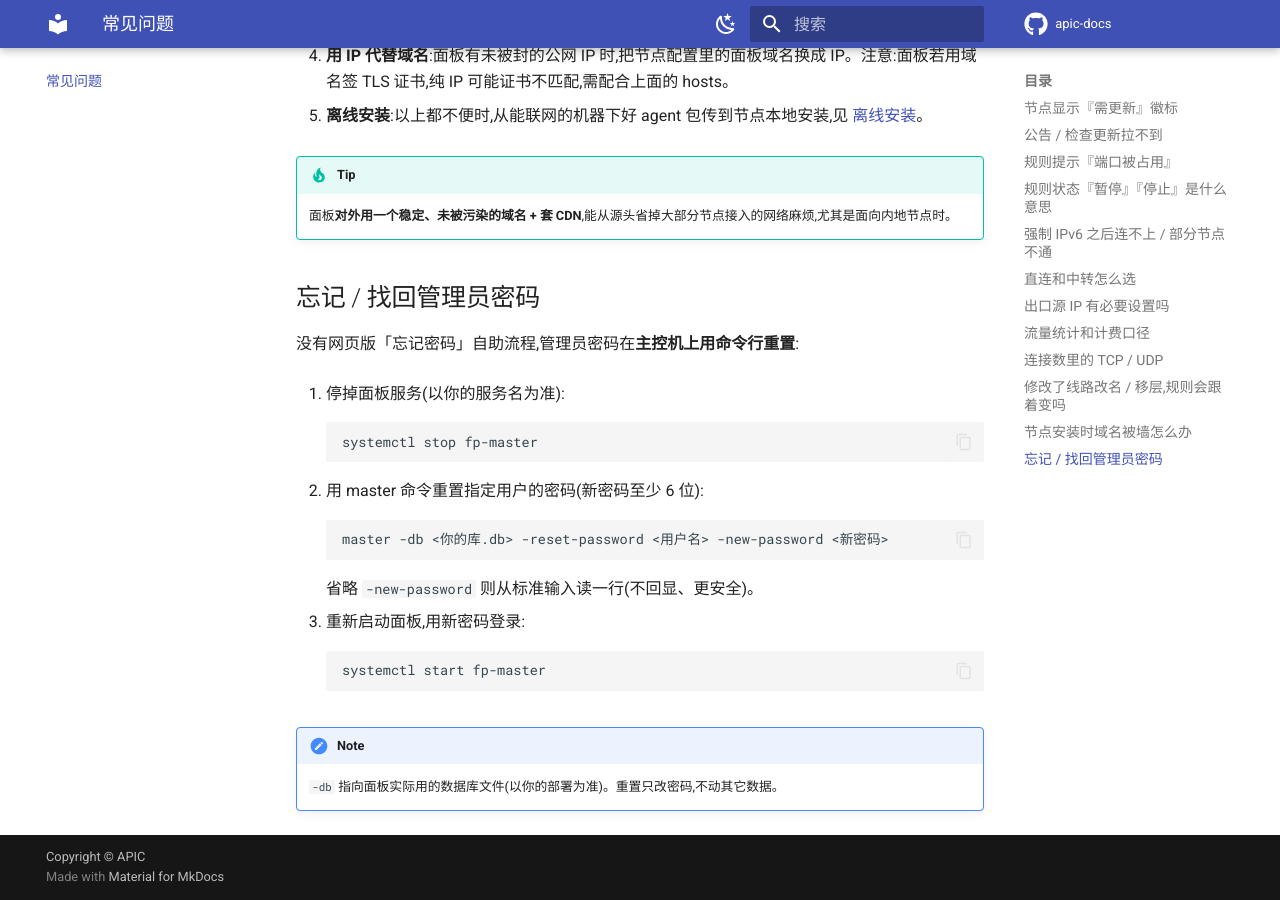
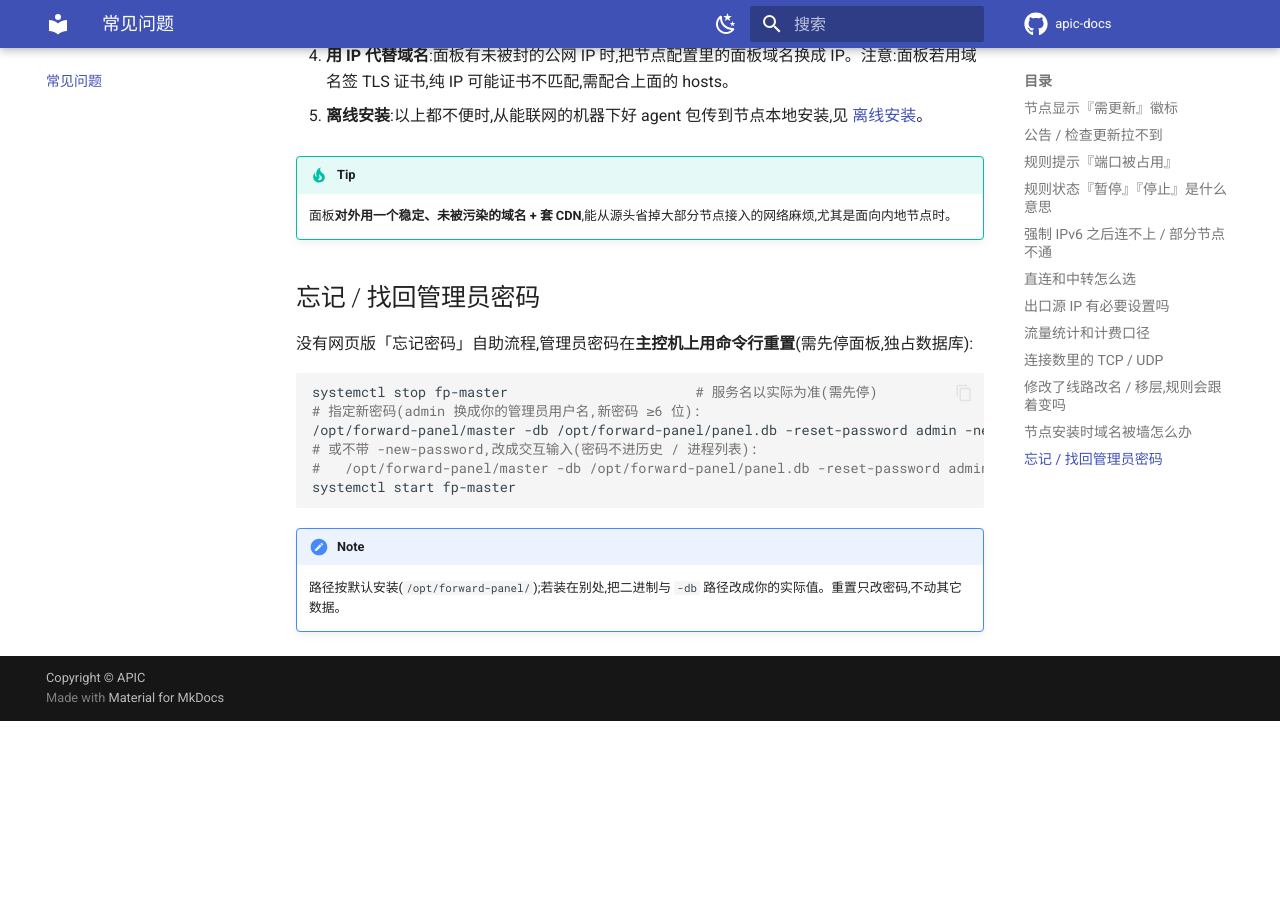
Before and after one commit to cenbaixi/apic-docs, an MkDocs documentation site: the page built from docs/faq.md, in a window 1280 px wide and 900 px high, scrolled down 2850 px. Built offline with MkDocs 1.6.1 and Material for MkDocs 9.7.7, drawn with Linux system fonts in a browser that asks for light colours; comment, search, counter and statistics services are not loaded; after the commit the page ends 3571 px from its top, so only the background shows below that.

Commit message:
docs: 更新文档说明

````diff
--- a/docs/faq.md
+++ b/docs/faq.md
@@ -105,27 +105,16 @@ ss -tlnp | grep :<端口>
 
 ## 忘记 / 找回管理员密码
 
-没有网页版「忘记密码」自助流程,管理员密码在**主控机上用命令行重置**:
+没有网页版「忘记密码」自助流程,管理员密码在**主控机上用命令行重置**(需先停面板,独占数据库):
 
-1. 停掉面板服务(以你的服务名为准):
-
-    ```bash
-    systemctl stop fp-master
-    ```
-
-2. 用 master 命令重置指定用户的密码(新密码至少 6 位):
-
-    ```bash
-    master -db <你的库.db> -reset-password <用户名> -new-password <新密码>
-    ```
-
-    省略 `-new-password` 则从标准输入读一行(不回显、更安全)。
-
-3. 重新启动面板,用新密码登录:
-
-    ```bash
-    systemctl start fp-master
-    ```
+```bash
+systemctl stop fp-master                       # 服务名以实际为准(需先停)
+# 指定新密码(admin 换成你的管理员用户名,新密码 ≥6 位):
+/opt/forward-panel/master -db /opt/forward-panel/panel.db -reset-password admin -new-password 'YourNewPass'
+# 或不带 -new-password,改成交互输入(密码不进历史 / 进程列表):
+#   /opt/forward-panel/master -db /opt/forward-panel/panel.db -reset-password admin
+systemctl start fp-master
+```
 
 !!! note
-    `-db` 指向面板实际用的数据库文件(以你的部署为准)。重置只改密码,不动其它数据。
+    路径按默认安装(`/opt/forward-panel/`);若装在别处,把二进制与 `-db` 路径改成你的实际值。重置只改密码,不动其它数据。
````
